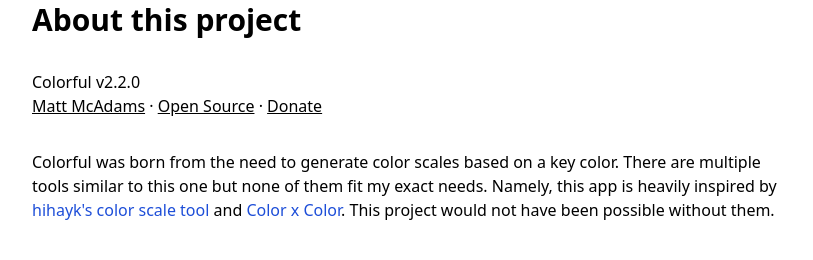
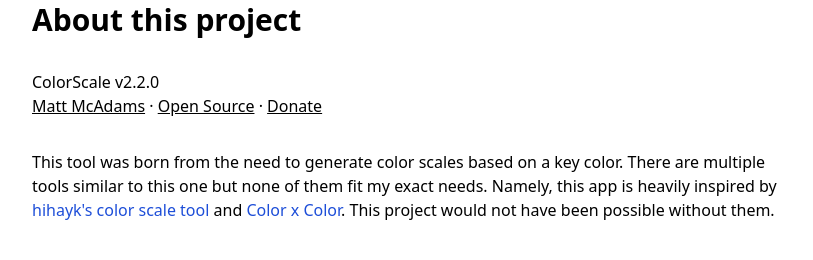
Before and after one commit to MattMcAdams/colorscale, a Next.js app: page /about in a window 1280 px wide. Shown: the part 150-410 px from the top of the page, without its empty margins (32-845 px from the left). Built offline with nearby package versions, Linux system fonts and the light colour scheme.

Commit message:
name change

```diff
--- a/package.json
+++ b/package.json
@@ -1,5 +1,5 @@
 {
-  "name": "colorful",
+  "name": "color-scale",
   "version": "2.2.0",
   "description": "A tool for creating and manipulating colors",
   "private": true,
@@ -11,10 +11,10 @@
   },
   "repository": {
     "type": "git",
-    "url": "https://github.com/MattMcAdams/color-tool.git"
+    "url": "https://github.com/MattMcAdams/color-scale.git"
   },
   "bugs": {
-    "url": "https://github.com/MattMcAdams/color-tool/issues"
+    "url": "https://github.com/MattMcAdams/color-scale/issues"
   },
   "scripts": {
     "dev": "next dev",
--- a/src/app/about/page.tsx
+++ b/src/app/about/page.tsx
@@ -18,7 +18,7 @@
         <h1 className="text-3xl font-bold">About this project</h1>
         <Footer />
         <p>
-          Colorful was born from the need to generate color scales based on a
+          This tool was born from the need to generate color scales based on a
           key color. There are multiple tools similar to this one but none of
           them fit my exact needs. Namely, this app is heavily inspired by{" "}
           <a
--- a/src/app/layout.tsx
+++ b/src/app/layout.tsx
@@ -12,24 +12,24 @@
   return (
     <html lang="en">
       <head>
-        <title>Colorful</title>
+        <title>ColorScale</title>
         <meta charSet="utf-8" />
         <meta name="viewport" content="width=device-width, initial-scale=1" />
         <meta
           name="description"
           content="A tool for creating and manipulating colors"
         />
-        <meta name="og:title" content="Colorful" />
+        <meta name="og:title" content="ColorScale" />
         <meta
           name="og:description"
-          content="A tool for creating and manipulating colors"
+          content="A tool for creating and manipulating color scales"
         />
         <meta name="og:image" content="/thumbnail.png" />
         <meta name="twitter:card" content="summary_large_image" />
         <meta name="twitter:title" content="Colorful" />
         <meta
           name="twitter:description"
-          content="A tool for creating and manipulating colors"
+          content="A tool for creating and manipulating color scales"
         />
         <meta name="twitter:image" content="/thumbnail.png" />
         <link rel="icon" href="/favicon.ico" sizes="32x32" />
@@ -38,7 +38,7 @@
         <link rel="manifest" href="/manifest.webmanifest" />
         <script
           defer
-          data-domain="color.mattmcadams.com"
+          data-domain="colorscale.app"
           src="https://plausible.io/js/script.js"
         ></script>
       </head>
--- a/src/components/Footer.tsx
+++ b/src/components/Footer.tsx
@@ -3,7 +3,7 @@
 export const Footer = () => {
   return (
     <div>
-      <p className="mt-2">Colorful v{packageInfo.version}</p>
+      <p className="mt-2">ColorScale v{packageInfo.version}</p>
       <p>
         <a
           href="https://www.mattmcadams.com"
```
Also changed, not shown: 1 other file (tests, documents, lock files or other folders).
